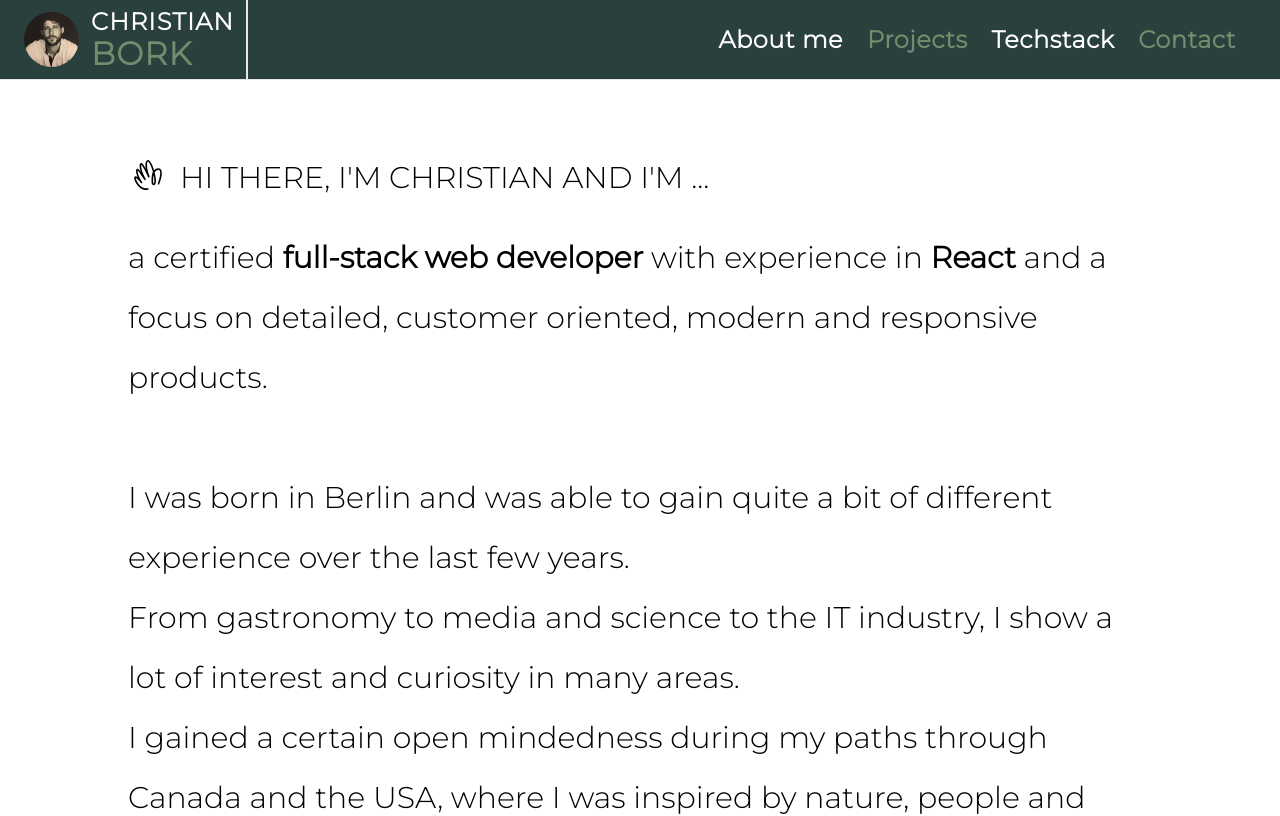
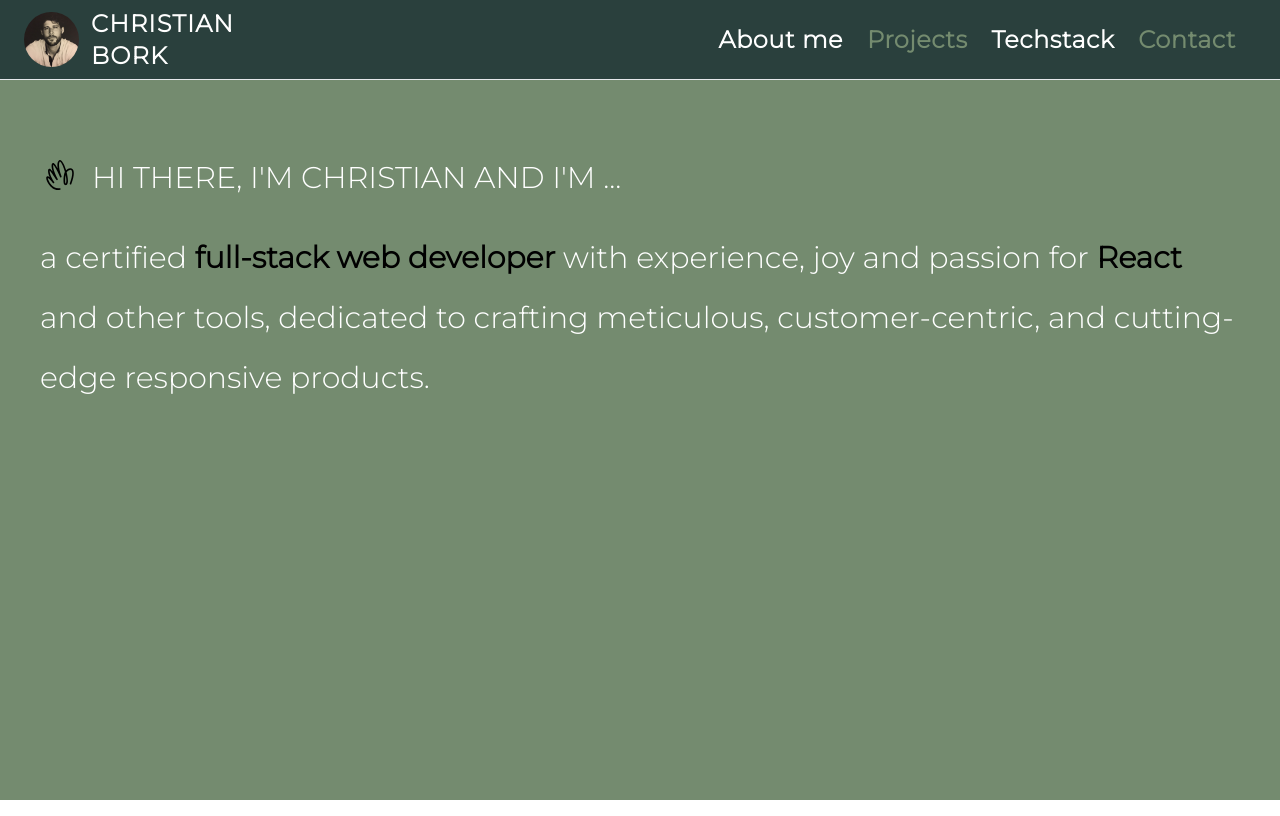
Before and after one commit to Borkkris/portfolio, a React (Create React App) app: page / in a window 1280 px wide. Shown: the top 816 px of the page. Built offline with nearby package versions, Linux system fonts and the light colour scheme.

Commit message:
- IntroComponent created - minor style changes

```diff
--- a/src/components/AboutmeComponent.jsx
+++ b/src/components/AboutmeComponent.jsx
@@ -5,7 +5,6 @@ import { RiPlantLine } from 'react-icons/ri';
 import { GiTeamIdea } from 'react-icons/gi';
 import { HiOutlineLightBulb } from 'react-icons/hi';
 import { AiOutlineEye } from 'react-icons/ai';
-import { SiHey } from 'react-icons/si';
 import { FiExternalLink } from 'react-icons/fi';
 
 // logos
@@ -20,28 +19,16 @@ const ContactComponent = () => {
   return (
     <div id='about me' className='flex justify-center p-3 pb-12 sm:pt-24 md:pt-32 lg:pt-42 pt-12 text-black bg-white sm:text-md md:text-lg lg:text-xl xl:text-xl'>
 
-      <div className="w-full max-w-screen-lg">
-          <h1 className='flex text-3xl uppercase py-16 sm:py-16 md:py-8 pb-6'>
-            <SiHey className='mr-3 w-10' />
-            Hi there, I'm Christian and I'm ...
-          </h1>
-
+      <div className="w-full max-w-screen-lg text-left text-3xl lg:leading-loose xl:leading-loose">
         <div>
-            <div className="w-full">
-                <p className="text-left text-3xl lg:leading-loose xl:leading-loose">
-
-                    a certified <b>full-stack web developer</b> with experience in <b>React</b> and a focus on detailed, customer oriented, modern and responsive products.
-                    <br />
-                    <br />
+          <p>
             I was born in Berlin and was able to gain quite a bit of different experience over the last few years. <br />
             From gastronomy to media and science to the IT industry, I show a lot of interest and curiosity in many areas. <br />
             I gained a certain open mindedness during my paths through Canada and the USA, where I was inspired by nature, people and traveling. <br />
 
             After this trip, my return, caring for a relative, studying botany and working with plants, I longed for more creativity and flexibility.
             This is how the inspiration came about to develop myself further and I can think of nothing better than web development in terms of combining these two things.
-
           </p>
-            </div>
         </div>
 
         <div>
@@ -78,7 +65,6 @@ const ContactComponent = () => {
                 Precision and Quality
               </h1>
             </div>
-
             </div>
           </div>
 
--- /dev/null
+++ b/src/components/IntroComponent.jsx
@@ -0,0 +1,26 @@
+import React from 'react';
+
+import { SiHey } from 'react-icons/si';
+
+const IntroComponent = () => {
+  return (
+    <div className='pt-32 px-10 w-screen h-screen'>
+        <h1 className='flex text-3xl uppercase md:py-8 pb-6'>
+            <SiHey className='mr-3 w-10 text-black' />
+            Hi there, I'm Christian and I'm ...
+          </h1>
+
+          <div>
+            <div>
+                <p className="text-left text-3xl leading-loose">
+
+                    a certified <span style={{color:'black', fontWeight:'bolder'}}>full-stack web developer</span> with experience, joy and passion for <span style={{color:'black', fontWeight:'bolder'}}>React</span> and other tools, dedicated to crafting meticulous, customer-centric, and cutting-edge responsive products.
+
+                </p>
+            </div>
+          </div>
+    </div>
+  )
+}
+
+export default IntroComponent
--- a/src/components/NavigationComponent.jsx
+++ b/src/components/NavigationComponent.jsx
@@ -19,12 +19,12 @@ const NavigationComponent = () => {
     <div>
         <div style={{backgroundColor:'#2A403D'}} className='fixed flex justify-between font-extrabold border-b w-full h-20 z-50'>
 
-            <div className="border-r-2 px-3 flex justify-between">
+            <div className="px-3 flex justify-between">
                 <img
                     src={christian_bork_avatar} alt='christian'
                     className='flex object-cover object-top max-h-full max-w-full rounded-full sm:left-0 p-3'/>
                 <div className='flex items-center left-2 sm:m-0 m-3'>
-                    <p className='tracking-wider text-2xl uppercase'>Christian <br/><span style={{color:'#748B6F', fontSize:'2rem'}}>Bork</span></p>
+                    <p className='tracking-wider text-2xl uppercase'>Christian <br/><span>Bork</span></p>
                 </div>
             </div>
 
--- a/src/components/index.jsx
+++ b/src/components/index.jsx
@@ -5,6 +5,7 @@ import TechstackComponent from "./TechstackComponent";
 import ContactformComponent from "./ContactformComponent";
 import CardComponent from "./CardComponent";
 import FooterComponent from "./FooterComponent";
+import IntroComponent from "./IntroComponent";
 
 export {
     NavigationComponent,
@@ -13,5 +14,6 @@ export {
     TechstackComponent,
     ContactformComponent,
     CardComponent,
-    FooterComponent
+    FooterComponent,
+    IntroComponent,
 }
--- a/src/pages/HomePage.js
+++ b/src/pages/HomePage.js
@@ -5,13 +5,18 @@ import {
     ProjectsComponent,
     TechstackComponent,
     ContactformComponent,
-    FooterComponent } from '../components';
+    FooterComponent,
+    IntroComponent } from '../components';
 
 const HomePage = () => {
   return (
     <div style={{ backgroundColor: '#748B6F', color: 'white'}}>
         <div>
             <NavigationComponent/>
+        </div>
+
+        <div>
+            <IntroComponent/>
         </div>
 
         <div>
```
Lines whose indentation alone changed are shown as unchanged.
